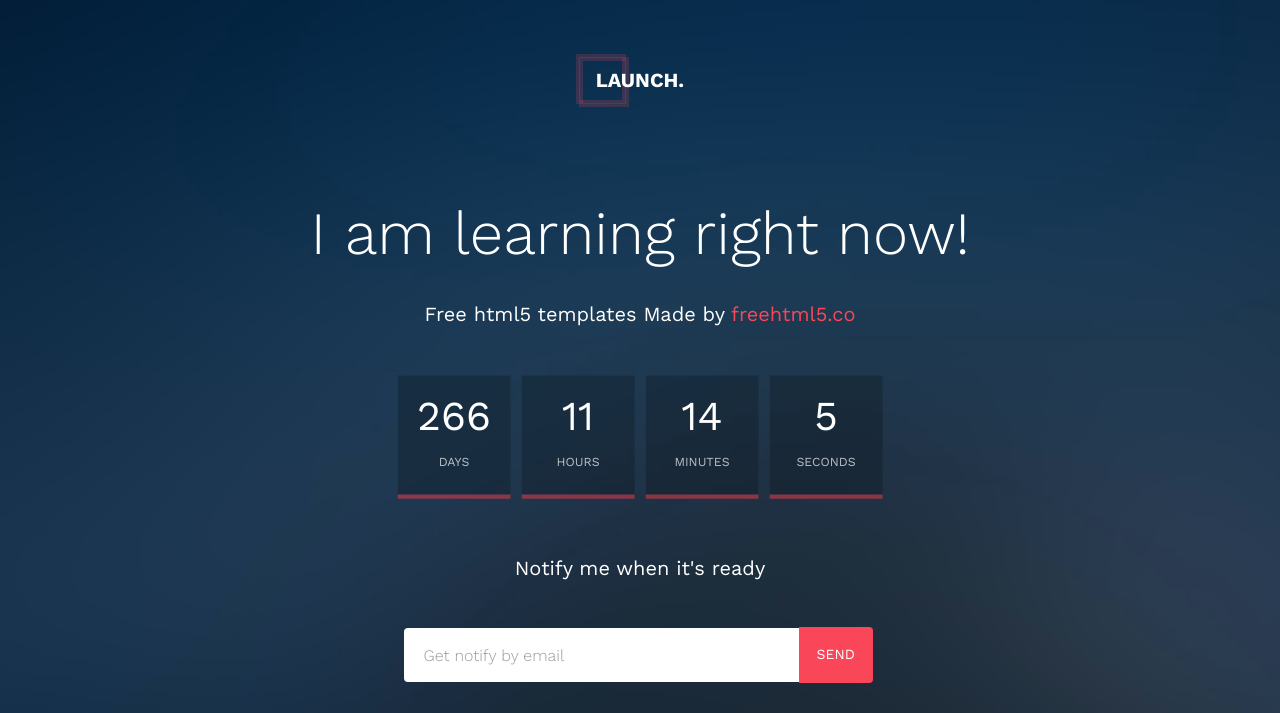
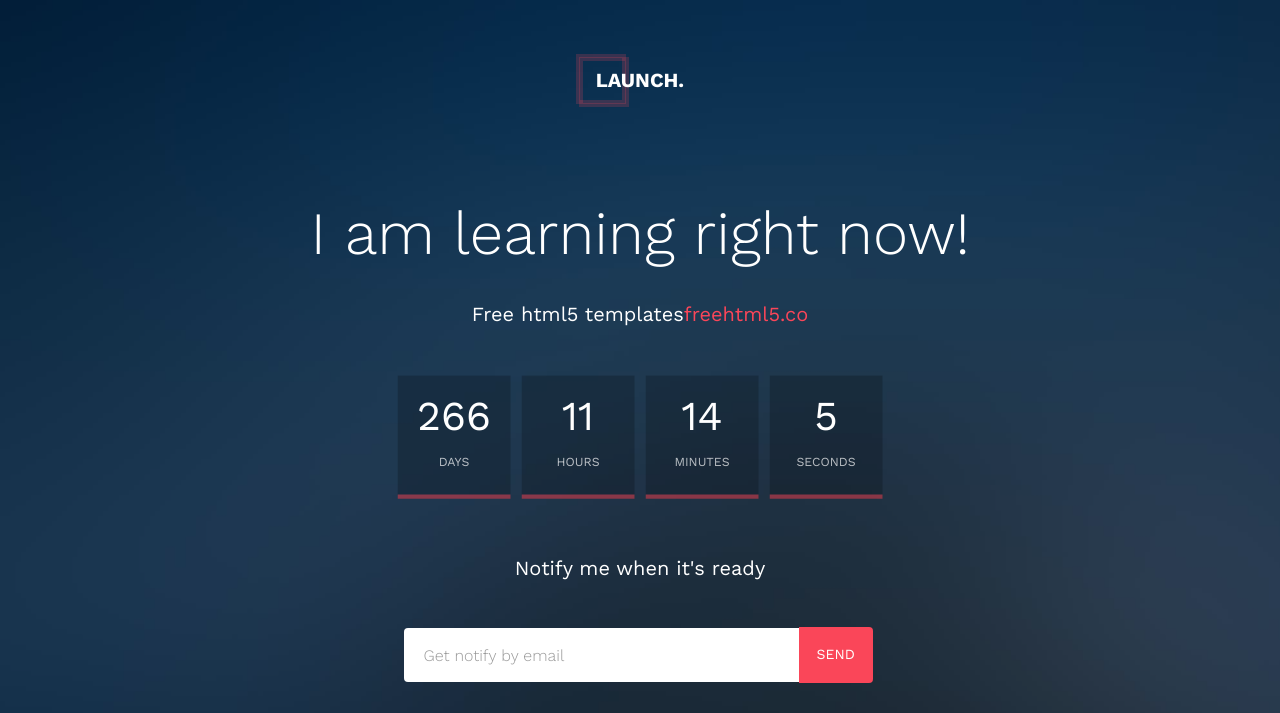
Before and after one commit to ian60innovations/AWSLearning, a plain HTML site: page web/index.html in a window 1280 px wide. Shown: the top 713 px of the page. Drawn offline with nearby package versions, Linux system fonts and the light colour scheme; files whose address does not match are found by name.

Commit message:
text change

```diff
--- a/web/index.html
+++ b/web/index.html
@@ -79,7 +79,7 @@
 					<div class="display-t">
 						<div class="display-tc animate-box" data-animate-effect="fadeIn">
 							<h1>I am learning right now!</h1>
-							<h2>Free html5 templates Made by <a href="http://freehtml5.co/" target="_blank">freehtml5.co</a></h2>
+							<h2>Free html5 templates<a href="http://freehtml5.co/" target="_blank">freehtml5.co</a></h2>
 							<div class="simply-countdown simply-countdown-one"></div>
 							<div class="row">
 								<h2>Notify me when it's ready</h2>
```
